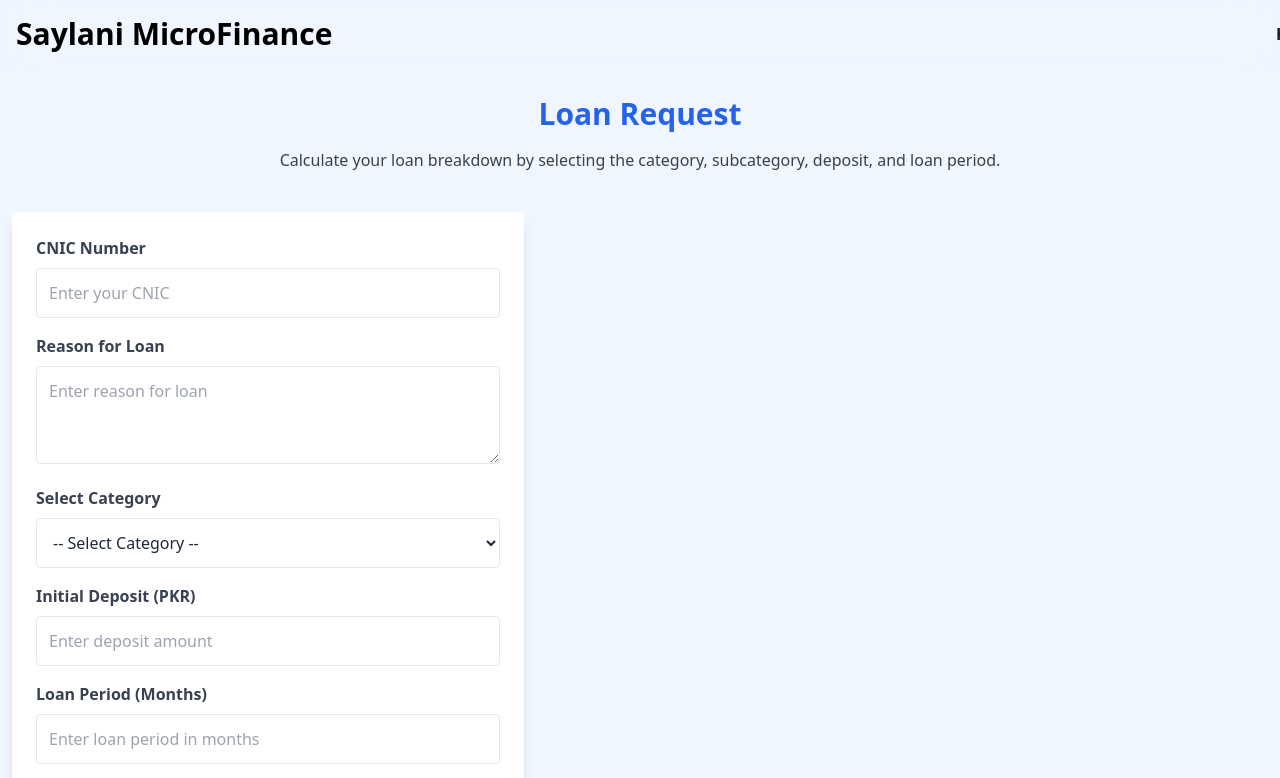
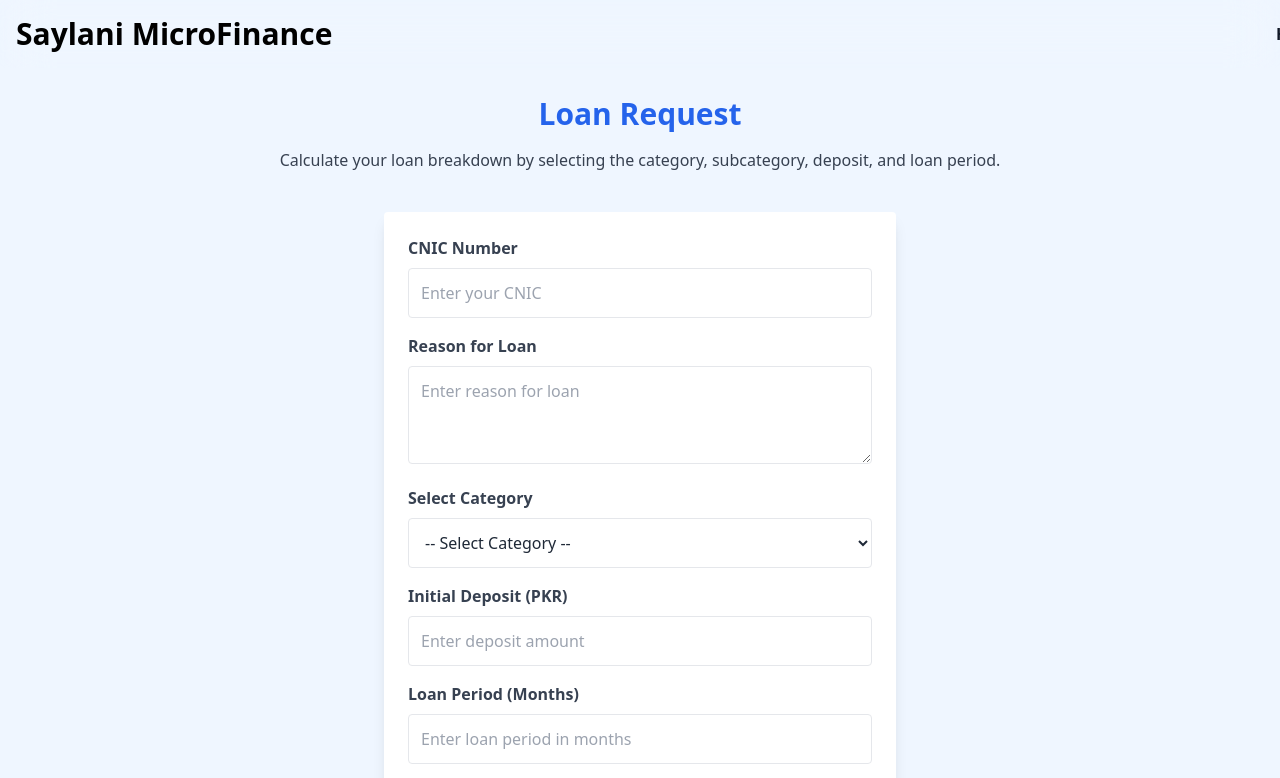
Before and after one commit to Mohammadasad098/SMIT-HACKATHON-FRONTEND, a React (Vite) app: page /loanRequest in a window 1280 px wide. Shown: the top 778 px of the page. Built offline with nearby package versions, Linux system fonts and the light colour scheme; sample sign-in values are in the browser's storage.

Commit message:
work going on

```diff
--- a/src/components/Navbar.jsx
+++ b/src/components/Navbar.jsx
@@ -34,7 +34,7 @@
       <div className="max-w-screen-xl flex flex-wrap items-center justify-between mx-auto p-4">
         {/* Logo */}
         <Link to="/">
-          <span className="self-center text-3xl hover:text-[#f70acc] font-semibold whitespace-nowrap text-black">
+          <span className="self-center text-2xl md:text-3xl hover:text-[#f70acc] font-semibold whitespace-nowrap text-black">
             Saylani MicroFinance
           </span>
         </Link>
--- a/src/pages/LoanRequest.jsx
+++ b/src/pages/LoanRequest.jsx
@@ -85,7 +85,7 @@
   }, [category, setValue]);
 
   return (
-    <section id="loan-calculator" className="pt-28 md:pt-24 bg-blue-50">
+    <section id="loan-calculator" className="pt-28 md:pt-24 flex bg-blue-50">
       <div className="container mx-auto text-center">
         <h3 className="text-3xl font-bold text-blue-600">Loan Request</h3>
         <p className="mt-4 text-gray-700">
@@ -96,7 +96,7 @@
         <ToastContainer position="top-right" autoClose={3000} hideProgressBar />
 
         {/* Calculator Form */}
-        <div className="mt-10 bg-white p-6 mx-3 shadow-lg rounded max-w-lg">
+        <div className="mt-10 bg-white p-6 mx-auto shadow-lg rounded max-w-lg">
           <form onSubmit={handleSubmit(onSubmit)}>
             {/* CNIC Input */}
             <div className="mb-4">
```
Also changed, not shown: src/pages/CalculatorPage.jsx (+1 -6 lines).
